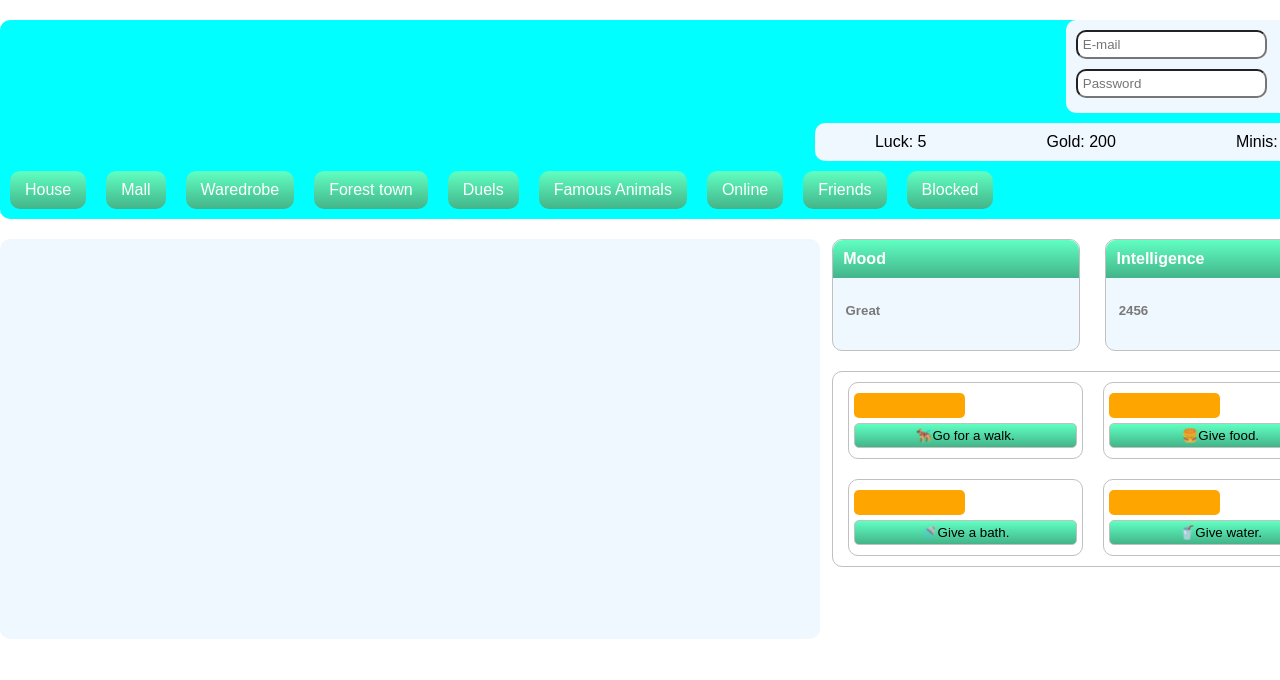
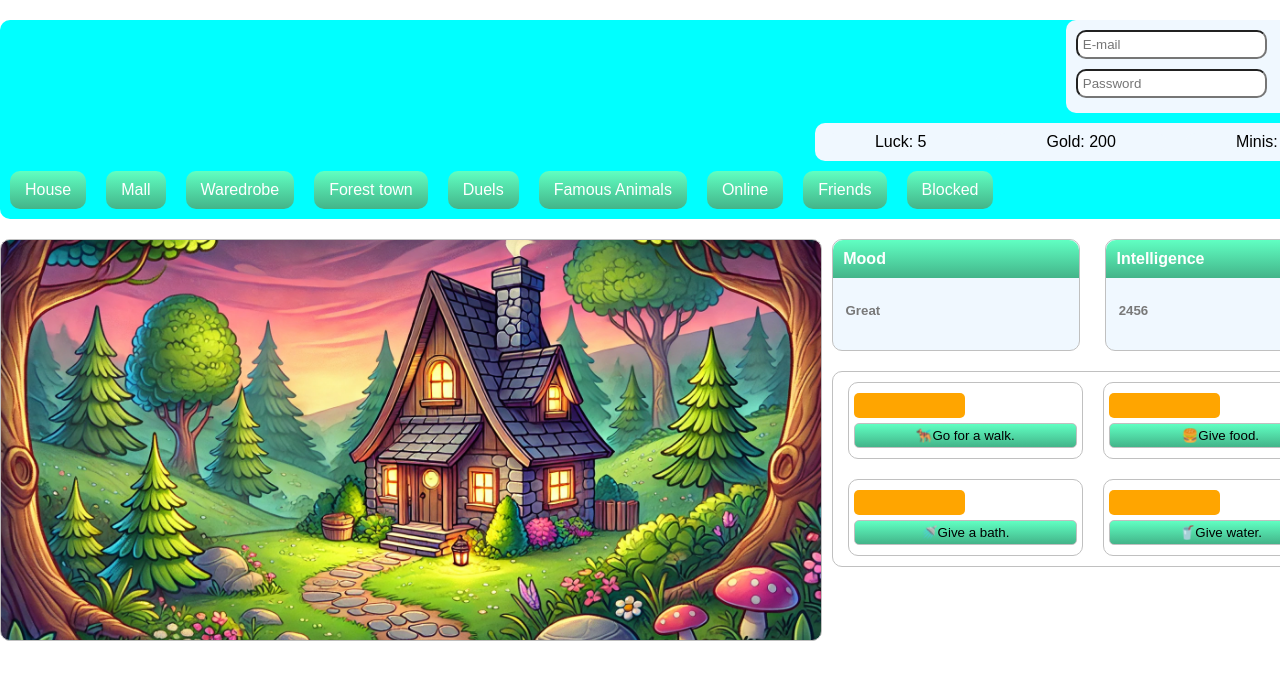
Before and after one commit to nikiTomov01/jivotnoClone, a plain HTML site: page dist/index.html in a window 1280 px wide. Shown: the top 680 px of the page. Drawn offline with Linux system fonts and the light colour scheme.

Commit message:
added background image to character tab

```diff
--- a/dist/index.html
+++ b/dist/index.html
@@ -40,7 +40,9 @@
     <main>
         <div id="main-window">
             <div id="left-main-container">
-                <div id="character-tab"></div>
+                <div id="character-tab">
+                    <div id="character"></div>
+                </div>
 
             </div>
             <div id="right-main-container">
--- a/style/style.css
+++ b/style/style.css
@@ -98,6 +98,17 @@
     background-color: aliceblue;
 }
 
+/* left main */
+
+#character-tab {
+    background-image: url(../resources/cozyCottageBackground.webp);
+    background-size: cover;
+    background-repeat: no-repeat;
+    background-position: center;
+    overflow: hidden;
+    border: 1px solid #c0c0c0
+}
+
 /* right main */
 
 #right-main-container {
```
Also changed, not shown: resources/cozyCottageBackground.webp (added).
